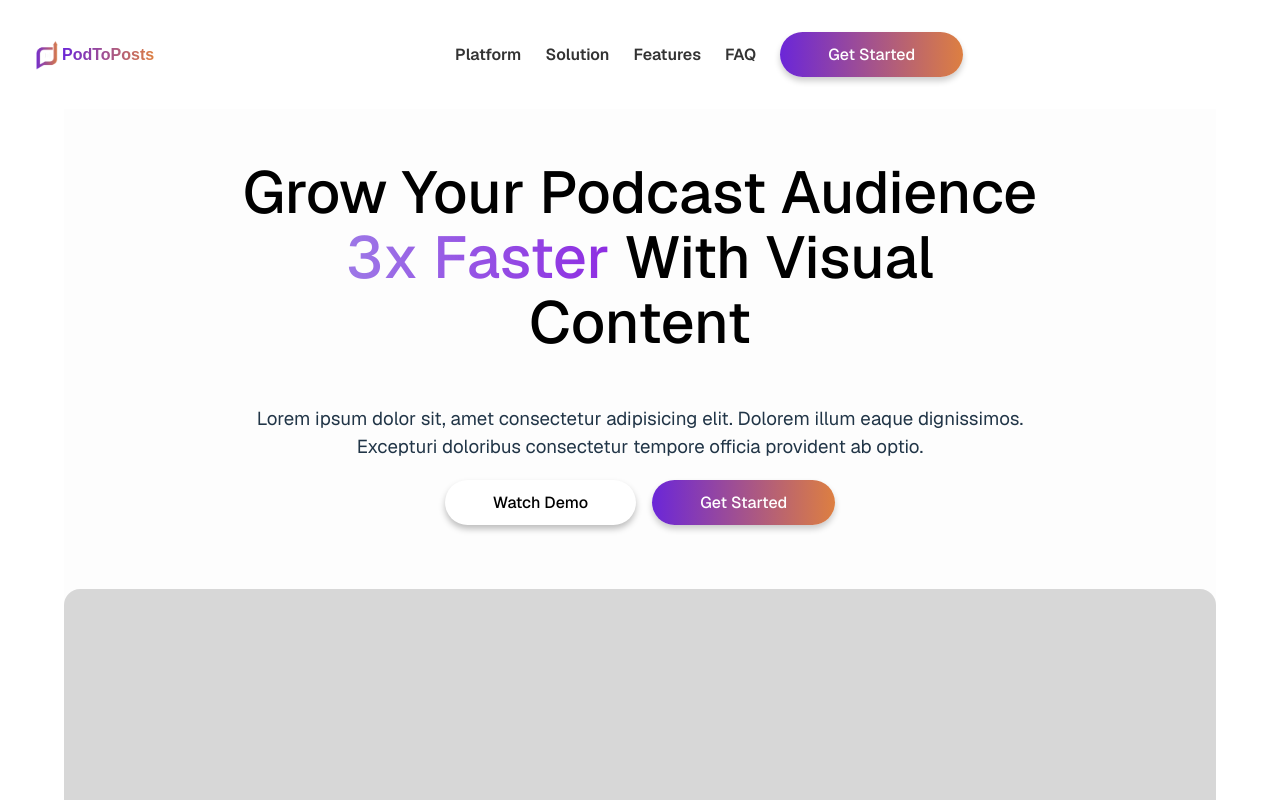
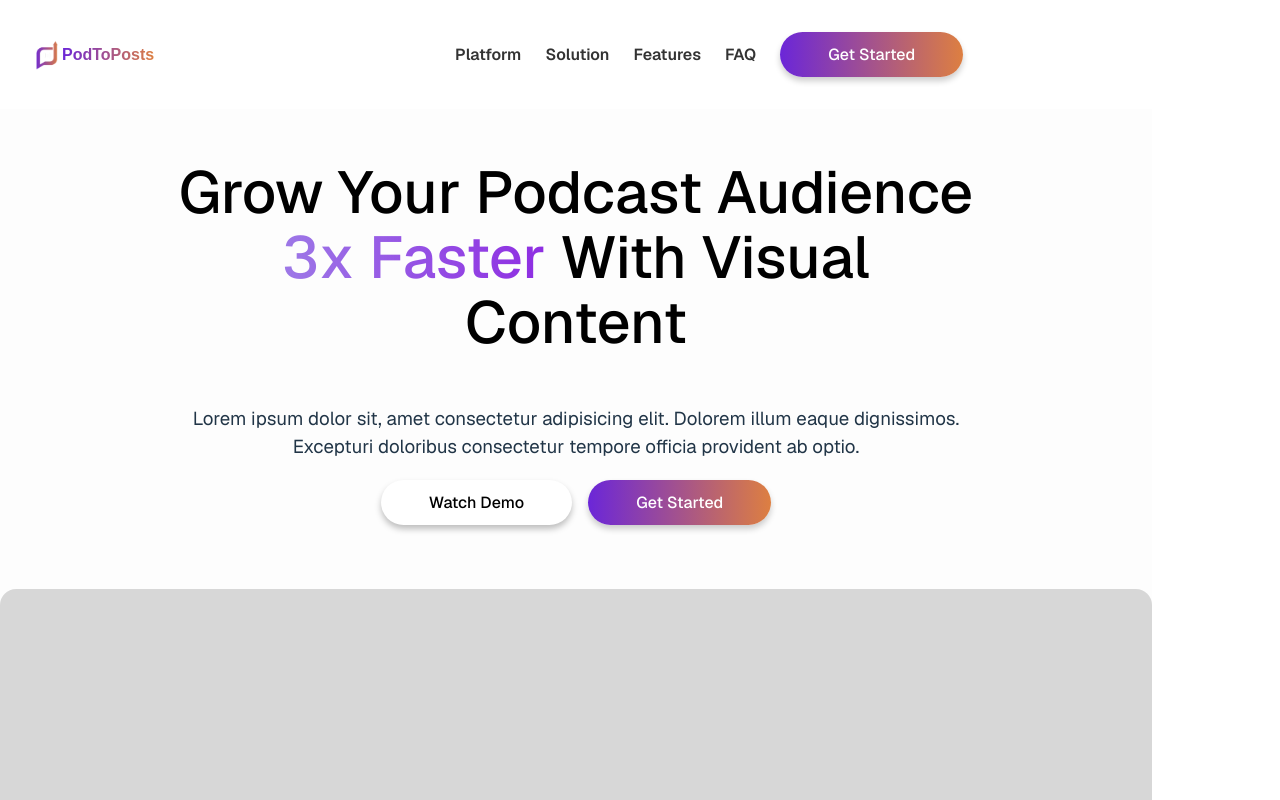
Before and after one commit to botkumar01/pod2posts, a React (Vite) app: page /home in a window 1280 px wide. Shown: the top 800 px of the page. Built offline with nearby package versions, Linux system fonts and the light colour scheme; a web font is replaced by a local one.

Commit message:
Update HomePage.scss

```diff
--- a/src/Pages/HomePage.scss
+++ b/src/Pages/HomePage.scss
@@ -1,7 +1,7 @@
 
 .homePage {
     // account for nav.
-    margin: 0 auto;
+    // margin: 0 auto;
     margin-top: 6rem;
 
     background-color: #fdfdfd;
```
